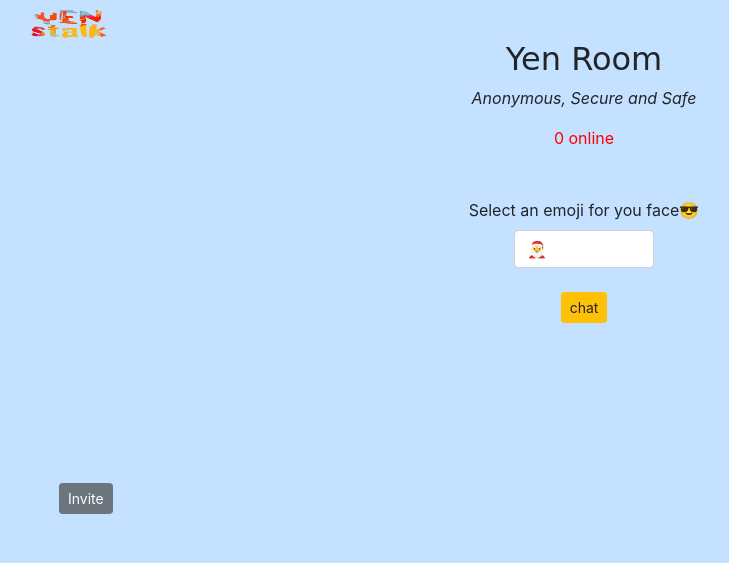
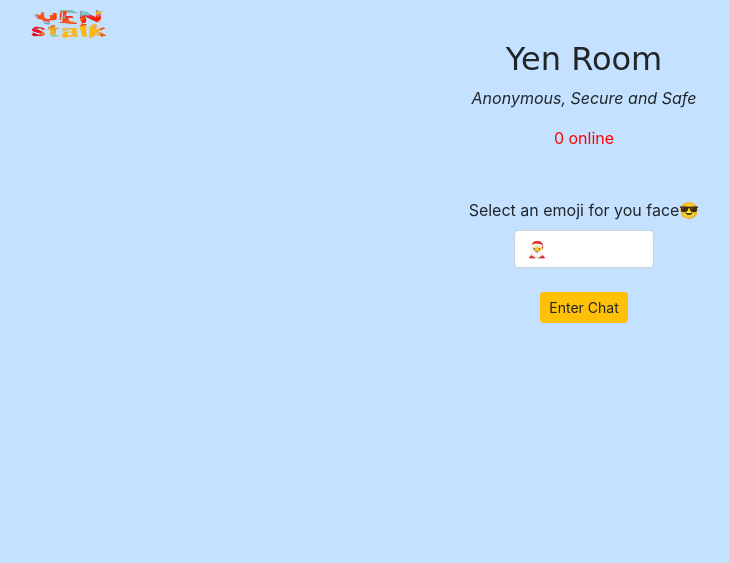
Before and after one commit to Akhil-Tony/Flask-Chat-App, a Flask app: page /door in a window 1280 px wide. Shown: the top 563 px of the page, without its empty margins (56-785 px from the left). Run offline with Flask 2, Linux system fonts and the light colour scheme; the visitor is signed in with stand-in values (Sample User, id 1); some libraries are stand-ins or nearby versions.

Commit message:
Update door.html

```diff
--- a/templates/door.html
+++ b/templates/door.html
@@ -20,9 +20,9 @@
         <div align="center">
         <label for="face">Select an emoji for you face😎</label>
         <input class='ft form-control' type="text" size="1" name="face" value="🎅"><br>
-        <input type="submit" class="btn btn-warning btn-sm" value="chat"> </div>
+        <input type="submit" class="btn btn-warning btn-sm" value="Enter Chat"> </div>
     </form>
-    <br><br><br><br><br><br>
+    <br><br><br><br><br><br><br><br><br><br><br>
     <div class='container' align="left"><a href='/room_invite'>
         <input type="submit" class="btn btn-secondary btn-sm" value="Invite"></a>
     </div>
```
